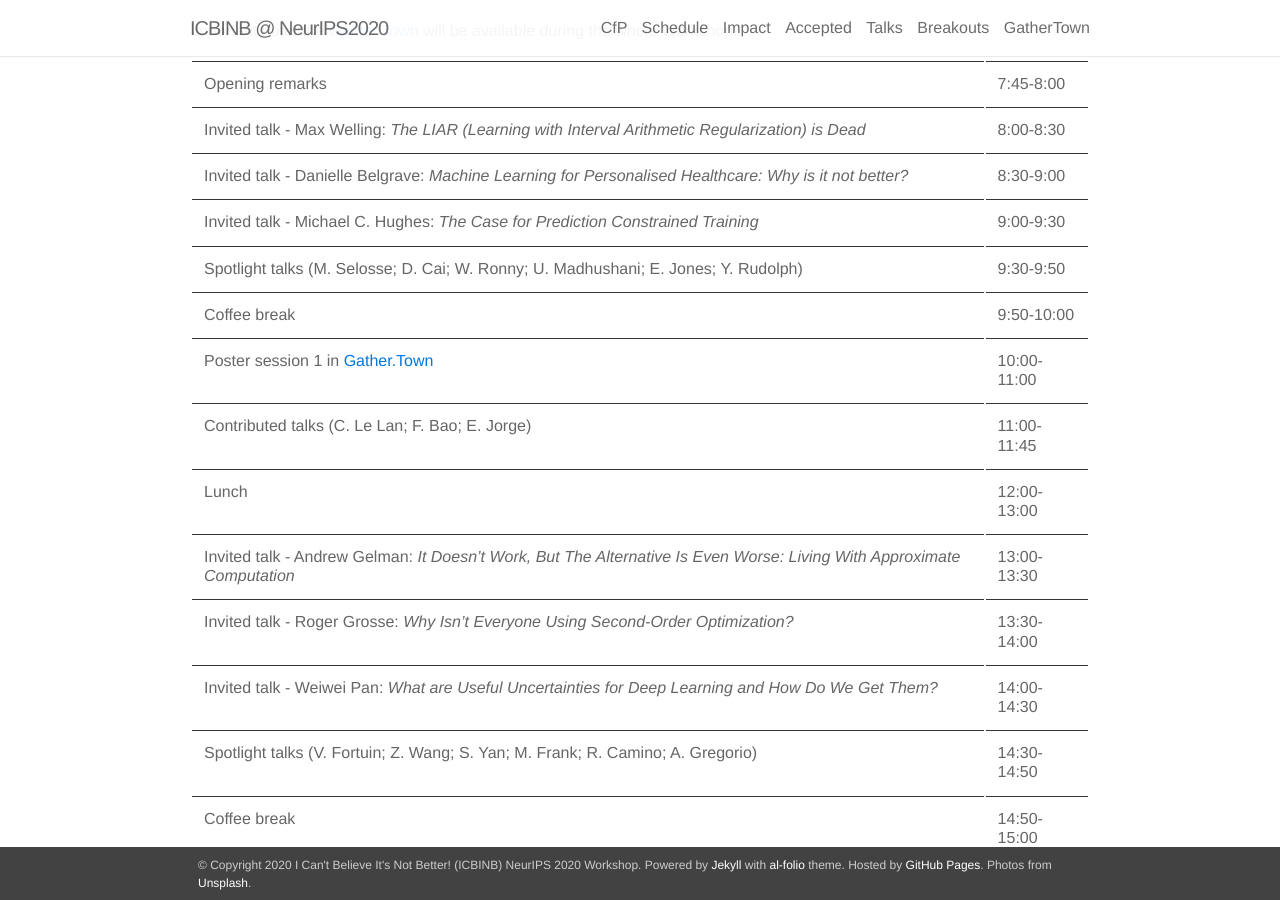
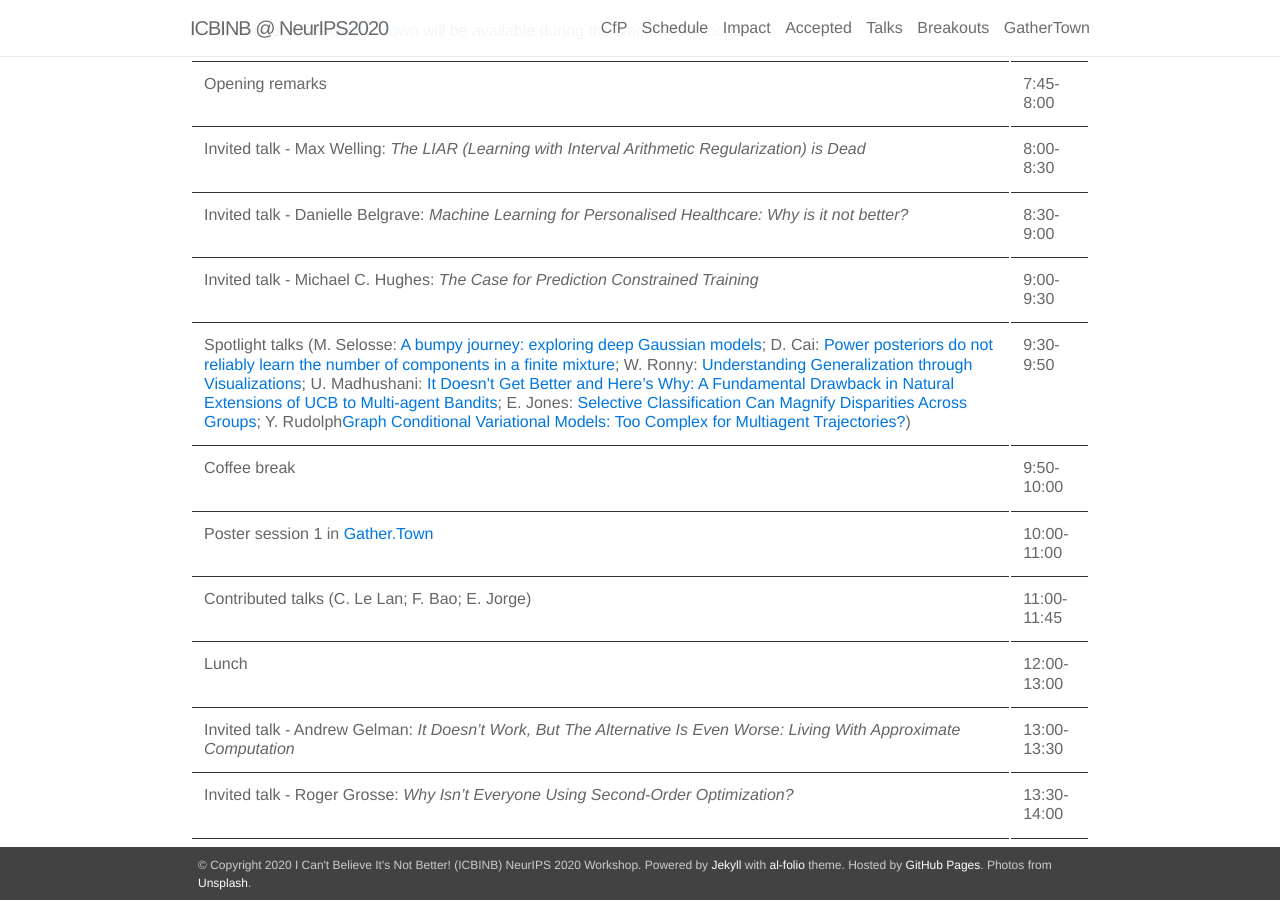
Before and after one commit to ml-retrospectives/icml2020, a Jekyll site: the page built from _pages/02_schedule.md, in a window 1280 px wide and 900 px high, scrolled down 485 px. Built offline with Jekyll 4.4.1, drawn with Linux system fonts in a browser that asks for light colours; nearby versions of some CDN libraries.

Commit message:
adding spotlight descriptions

```diff
--- a/_pages/02_schedule.md
+++ b/_pages/02_schedule.md
@@ -19,7 +19,7 @@ Important note: the [Gather.Town](https://neurips.gather.town/app/5163xhrHdSWrUZ
 | **Invited talk** - Max Welling: *The LIAR (Learning with Interval Arithmetic Regularization) is Dead*         | 8:00-8:30|
 | **Invited talk** - Danielle Belgrave: *Machine Learning for Personalised Healthcare: Why is it not better?*  | 8:30-9:00 |
 | **Invited talk** - Michael C. Hughes: *The Case for Prediction Constrained Training*         | 9:00-9:30 |
-| Spotlight talks (M. Selosse; D. Cai; W. Ronny; U. Madhushani; E. Jones; Y. Rudolph)                       | 9:30-9:50 |
+| Spotlight talks (M. Selosse: [A bumpy journey: exploring deep Gaussian models](https://openreview.net/pdf?id=Q6tXbLK7YYC); D. Cai: [Power posteriors do not reliably learn the number of components in a finite mixture](https://openreview.net/pdf?id=BRb4tLp6A3o); W. Ronny: [Understanding Generalization through Visualizations](https://openreview.net/pdf?id=pxqYT_7gToV); U. Madhushani: [It Doesn’t Get Better and Here’s Why: A Fundamental Drawback in Natural Extensions of UCB to Multi-agent Bandits](https://openreview.net/pdf?id=eK034ngO05Y); E. Jones: [Selective Classification Can Magnify Disparities Across Groups](https://openreview.net/pdf?id=HPyhX33H1a9); Y. Rudolph[Graph Conditional Variational Models: Too Complex for Multiagent Trajectories?](https://openreview.net/pdf?id=ARZTtJKAMP6))                       | 9:30-9:50 |
 | Coffee break                          | 9:50-10:00 |
 | Poster session 1 in [Gather.Town](https://neurips.gather.town/app/5163xhrHdSWrUZsG/ICBINB)                         | 10:00-11:00 |
 | Contributed talks (C. Le Lan; F. Bao; E. Jorge)                          | 11:00-11:45 |
```
